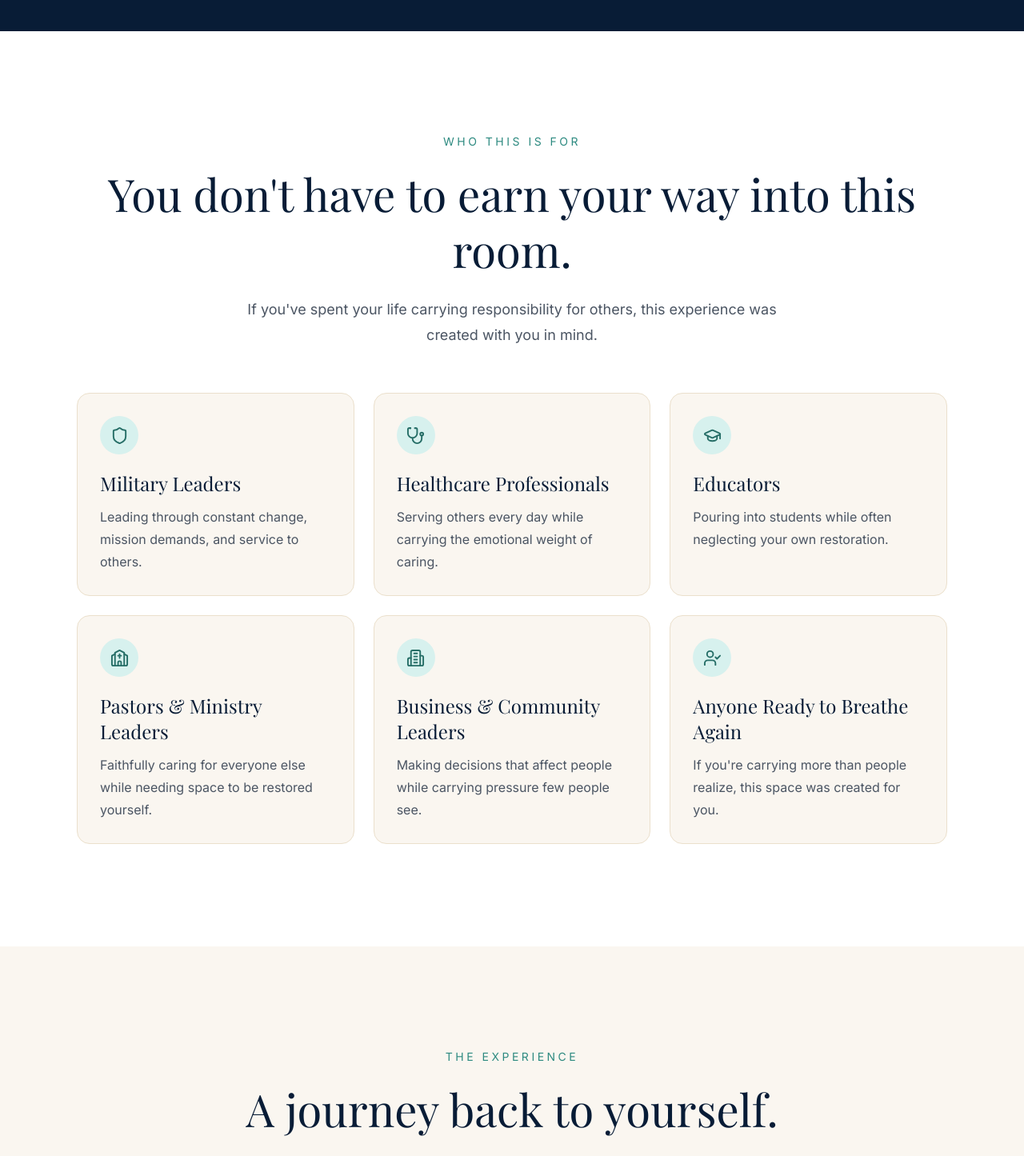
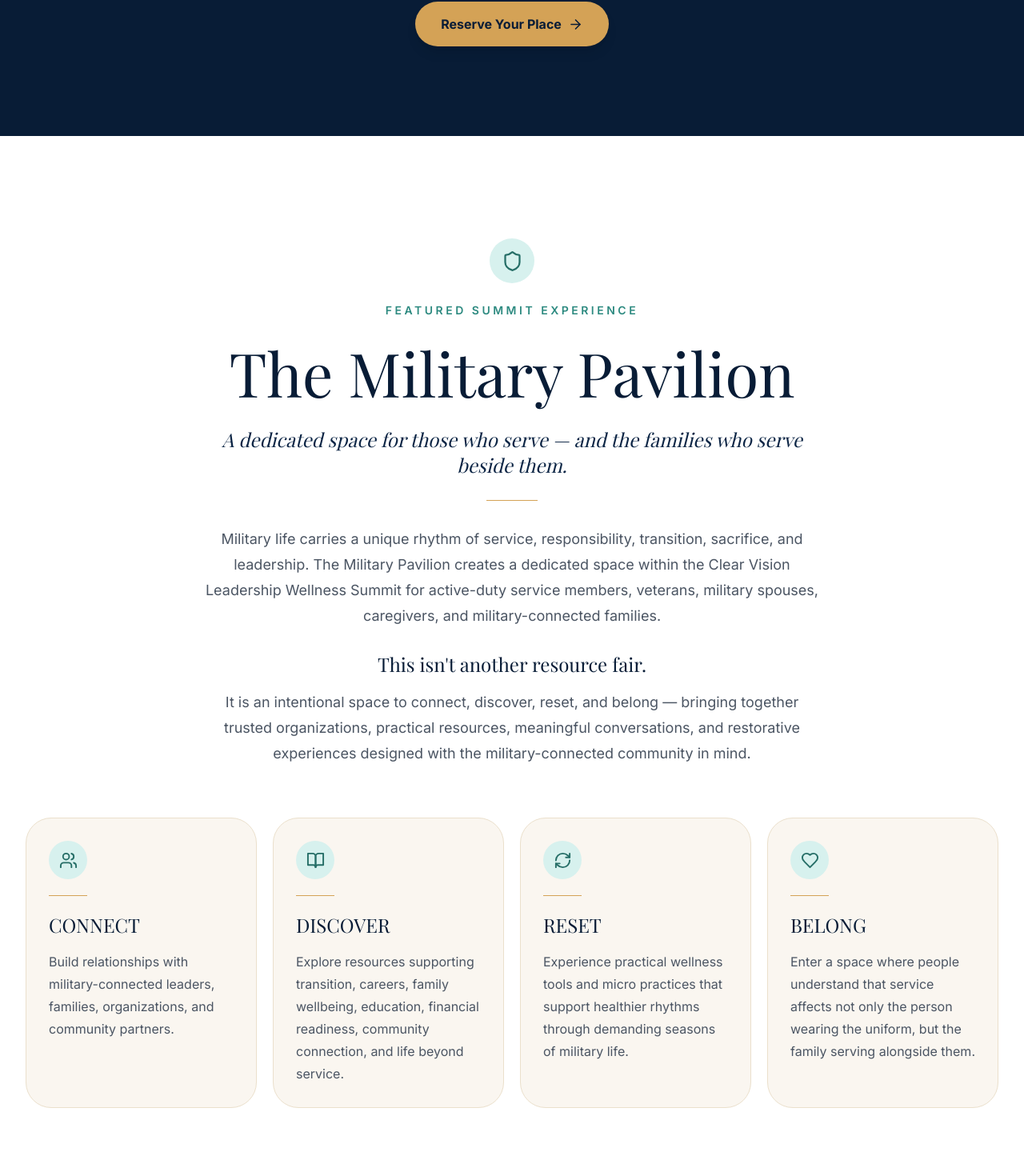
Before and after one commit to nicswill/clear-vision-summit-2026, a React (Vite) app: page / in a window 1280 px wide. Shown: the part 1317-2762 px from the top of the page at 80% size. Built offline with nearby package versions, Linux system fonts and the light colour scheme.

Commit message:
Feature Military Pavilion across summit landing page

```diff
--- a/src/App.tsx
+++ b/src/App.tsx
@@ -173,6 +173,10 @@ const HomePage: React.FC = () => {
       id: "experience",
     },
     {
+      label: "Military Pavilion",
+      id: "military",
+    },
+    {
       label: "Hosts",
       id: "hosts",
     },
@@ -321,6 +325,21 @@ const HomePage: React.FC = () => {
                   and be seen beyond the responsibilities they carry.
                 </p>
 
+                <div className="mt-5 max-w-2xl rounded-2xl border border-turquoise-200/20 bg-navy-900/30 px-5 py-4 backdrop-blur-sm">
+                  <p className="text-sm leading-6 text-turquoise-50/90 sm:text-base">
+                    Featuring a dedicated Military Pavilion for service members,
+                    veterans, military spouses, families, and the organizations
+                    that support them.
+                  </p>
+                  <button
+                    onClick={() => scrollToSection("military")}
+                    className="mt-2 inline-flex items-center gap-2 text-sm font-semibold text-gold-300 transition hover:text-gold-200"
+                  >
+                    Explore the Military Pavilion
+                    <ArrowRight size={16} />
+                  </button>
+                </div>
+
                 <div className="mt-8 flex flex-col gap-4 text-sand-100 sm:flex-row sm:flex-wrap sm:items-center">
                   <div className="flex items-center gap-2">
                     <CalendarDays className="text-gold-300" size={21} />
@@ -391,6 +410,137 @@ const HomePage: React.FC = () => {
               Reserve Your Place
               <ArrowRight size={19} />
             </button>
+          </Reveal>
+        </div>
+      </section>
+
+
+      {/* ==================== FEATURED MILITARY PAVILION ==================== */}
+      <section
+        id="military"
+        className="scroll-mt-20 overflow-hidden bg-white py-24 md:py-32"
+      >
+        <div className="mx-auto max-w-7xl px-6 lg:px-8">
+          <Reveal>
+            <div className="mx-auto max-w-4xl text-center">
+              <div className="mx-auto mb-6 flex h-14 w-14 items-center justify-center rounded-full bg-turquoise-100">
+                <Shield className="text-turquoise-700" size={27} />
+              </div>
+
+              <p className="text-sm font-semibold uppercase tracking-[0.25em] text-turquoise-600">
+                Featured Summit Experience
+              </p>
+
+              <h2 className="mt-5 font-serif text-[clamp(2.5rem,6vw,4.75rem)] leading-tight text-navy-900">
+                The Military Pavilion
+              </h2>
+
+              <p className="mx-auto mt-5 max-w-3xl font-serif text-xl italic leading-8 text-navy-800 md:text-2xl">
+                A dedicated space for those who serve — and the families who
+                serve beside them.
+              </p>
+
+              <div className="mx-auto mt-7 h-px w-16 bg-gold-400" />
+
+              <p className="mx-auto mt-8 max-w-3xl text-lg leading-8 text-gray-600">
+                Military life carries a unique rhythm of service,
+                responsibility, transition, sacrifice, and leadership. The
+                Military Pavilion creates a dedicated space within the Clear
+                Vision Leadership Wellness Summit for active-duty service
+                members, veterans, military spouses, caregivers, and
+                military-connected families.
+              </p>
+
+              <p className="mx-auto mt-7 max-w-3xl font-serif text-2xl text-navy-900">
+                This isn't another resource fair.
+              </p>
+
+              <p className="mx-auto mt-4 max-w-3xl text-lg leading-8 text-gray-600">
+                It is an intentional space to connect, discover, reset, and
+                belong — bringing together trusted organizations, practical
+                resources, meaningful conversations, and restorative
+                experiences designed with the military-connected community in
+                mind.
+              </p>
+            </div>
+          </Reveal>
+
+          <div className="mt-16 grid gap-5 sm:grid-cols-2 xl:grid-cols-4">
+            {[
+              {
+                icon: Users,
+                title: "CONNECT",
+                description:
+                  "Build relationships with military-connected leaders, families, organizations, and community partners.",
+              },
+              {
+                icon: BookOpen,
+                title: "DISCOVER",
+                description:
+                  "Explore resources supporting transition, careers, family wellbeing, education, financial readiness, community connection, and life beyond service.",
+              },
+              {
+                icon: RefreshCw,
+                title: "RESET",
+                description:
+                  "Experience practical wellness tools and micro practices that support healthier rhythms through demanding seasons of military life.",
+              },
+              {
+                icon: Heart,
+                title: "BELONG",
+                description:
+                  "Enter a space where people understand that service affects not only the person wearing the uniform, but the family serving alongside them.",
+              },
+            ].map((pillar, index) => {
+              const Icon = pillar.icon;
+
+              return (
+                <Reveal key={pillar.title} delay={index * 80}>
+                  <article className="h-full rounded-[2rem] border border-sand-200 bg-sand-50 p-7 transition hover:border-turquoise-300 hover:shadow-lg">
+                    <div className="mb-5 flex h-12 w-12 items-center justify-center rounded-full bg-turquoise-100">
+                      <Icon className="text-turquoise-700" size={23} />
+                    </div>
+                    <div className="mb-5 h-px w-12 bg-gold-400" />
+                    <h3 className="font-serif text-2xl text-navy-900">
+                      {pillar.title}
+                    </h3>
+                    <p className="mt-4 leading-7 text-gray-600">
+                      {pillar.description}
+                    </p>
+                  </article>
+                </Reveal>
+              );
+            })}
+          </div>
+
+          <Reveal delay={150}>
+            <div className="mx-auto mt-16 max-w-5xl rounded-[2rem] bg-navy-900 px-7 py-11 text-center shadow-xl md:px-12">
+              <p className="font-serif text-2xl leading-9 text-sand-100 md:text-3xl">
+                You served. You supported. You carried the mission.
+              </p>
+              <p className="mt-4 font-serif text-4xl italic text-gold-300 md:text-5xl">
+                We SEE You.
+              </p>
+              <p className="mx-auto mt-5 max-w-2xl text-sand-100/70">
+                One Summit. Multiple communities. A shared need for restoration.
+              </p>
+
+              <div className="mt-9 flex flex-col justify-center gap-4 sm:flex-row">
+                <button
+                  onClick={handleRegisterClick}
+                  className="inline-flex min-h-[52px] items-center justify-center gap-2 rounded-full bg-gold-400 px-7 py-4 font-bold text-navy-900 shadow-lg transition hover:bg-gold-300"
+                >
+                  I'm Military-Connected — Reserve My Place
+                  <ArrowRight size={19} />
+                </button>
+                <button
+                  onClick={handlePartnerEmail}
+                  className="min-h-[52px] rounded-full border-2 border-turquoise-200/80 px-7 py-4 font-semibold text-turquoise-50 transition hover:bg-turquoise-200/10"
+                >
+                  Partner With the Military Pavilion
+                </button>
+              </div>
+            </div>
           </Reveal>
         </div>
       </section>
@@ -1105,6 +1255,31 @@ const HomePage: React.FC = () => {
             </p>
           </Reveal>
 
+          <Reveal delay={100}>
+            <div className="mx-auto mt-12 max-w-4xl rounded-[2rem] border border-turquoise-200 bg-sand-50 p-8 text-left md:p-10">
+              <p className="text-sm font-semibold uppercase tracking-[0.2em] text-turquoise-600">
+                Military Pavilion Partner
+              </p>
+              <h3 className="mt-4 font-serif text-3xl leading-tight text-navy-900">
+                Help create a dedicated restorative and resource experience for
+                the military-connected community.
+              </h3>
+              <p className="mt-5 text-lg leading-8 text-gray-600">
+                Military Pavilion Partners help expand access, connection,
+                resources, and restorative experiences for service members,
+                veterans, military spouses, caregivers, and families attending
+                the Summit.
+              </p>
+              <button
+                onClick={handlePartnerEmail}
+                className="mt-7 inline-flex min-h-[48px] items-center justify-center gap-2 rounded-full bg-navy-900 px-7 py-3.5 font-semibold text-white transition hover:bg-navy-800"
+              >
+                Explore Military Pavilion Partnership
+                <ArrowRight size={18} />
+              </button>
+            </div>
+          </Reveal>
+
           <div className="mt-14 grid gap-5 sm:grid-cols-2 lg:grid-cols-3">
             {[
               {
@@ -1280,6 +1455,13 @@ const HomePage: React.FC = () => {
                   </button>
 
                   <button
+                    onClick={() => scrollToSection("military")}
+                    className="block w-full text-sm text-sand-100/70 transition hover:text-turquoise-200"
+                  >
+                    Military Pavilion
+                  </button>
+
+                  <button
                     onClick={() => scrollToSection("hosts")}
                     className="block w-full text-sm text-sand-100/70 transition hover:text-turquoise-200"
                   >
```
